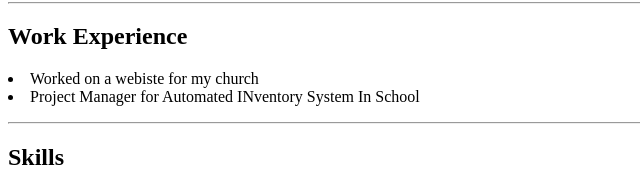
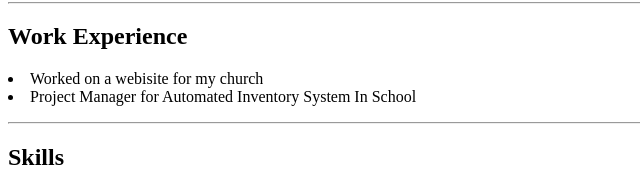
Before and after one commit to Runoxdd/My-Portfolio, a plain HTML site: page index.html in a window 1280 px wide. Shown: the part 532-720 px from the top of the page, 0-640 px from the left. Drawn offline with Linux system fonts and the light colour scheme.

Commit message:
Update index.html

```diff
--- a/index.html
+++ b/index.html
@@ -25,8 +25,8 @@
     <h2>Work Experience</h2>
     <p>
         <or>
-            <li>Worked on a webiste for my church</li>
-            <li>Project Manager for Automated INventory System In School</li>
+            <li>Worked on a webisite for my church</li>
+            <li>Project Manager for Automated Inventory System In School</li>
 
         </or>
     </p>
```
